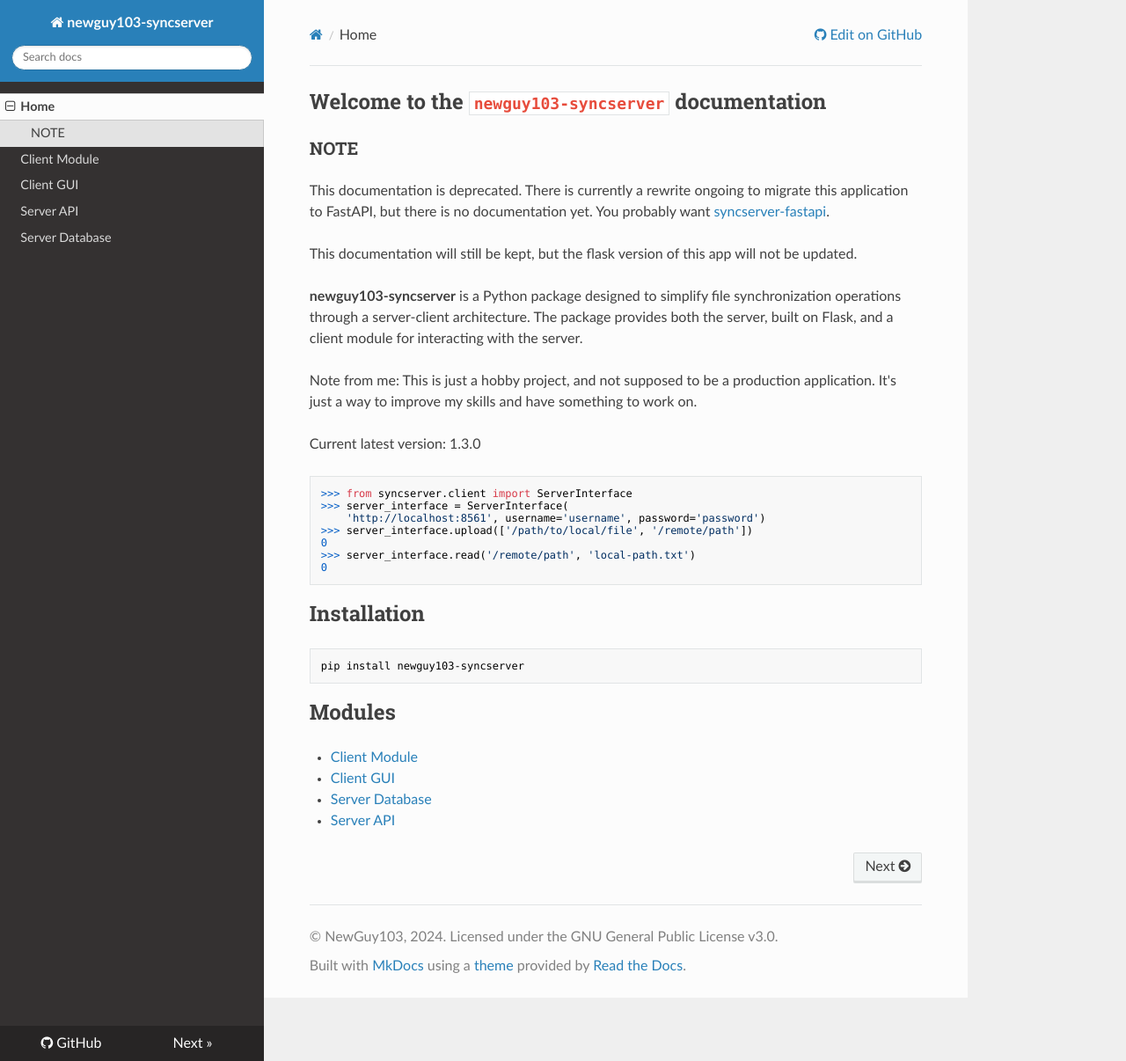
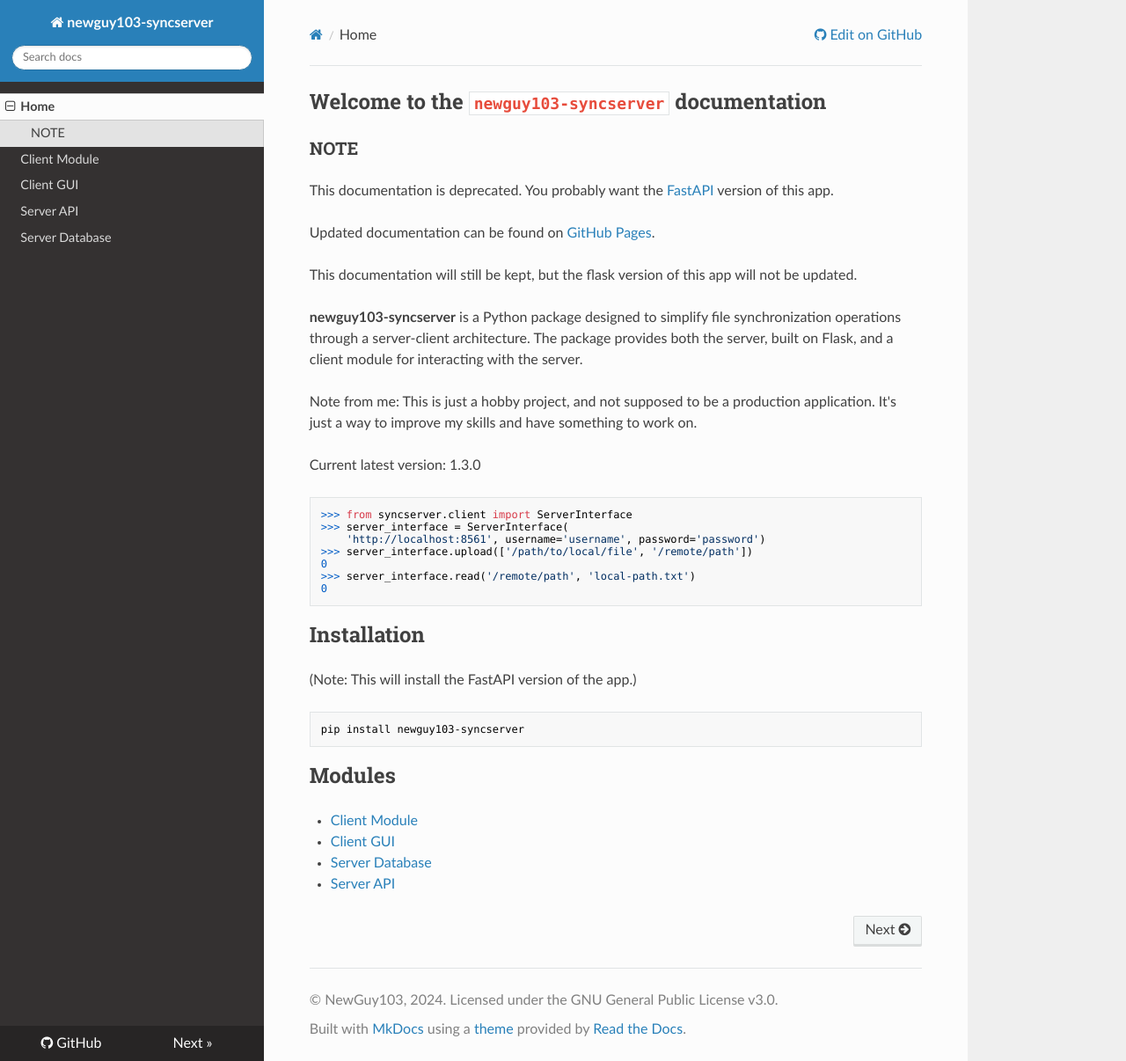
Before and after one commit to NewGuy103/syncServer, an MkDocs documentation site: the page built from docs/docs/index.md, in a window 1280 px wide and 1206 px high. Shown: the whole window at 88% size. Built offline with MkDocs 1.6.1, drawn with Linux system fonts in a browser that asks for light colours; nearby versions of some CDN libraries.

Commit message:
Update and archive this branch

````diff
--- a/docs/docs/index.md
+++ b/docs/docs/index.md
@@ -2,7 +2,9 @@
 
 ### NOTE
 
-This documentation is deprecated. There is currently a rewrite ongoing to migrate this application to FastAPI, but there is no documentation yet. You probably want [syncserver-fastapi](https://github.com/NewGuy103/syncServer/tree/fastapi-rewrite).
+This documentation is deprecated. You probably want the [FastAPI](https://github.com/NewGuy103/syncServer) version of this app.
+
+Updated documentation can be found on [GitHub Pages](https://newguy103.github.io/syncServer/).
 
 This documentation will still be kept, but the flask version of this app will not be updated.
 
@@ -24,6 +26,8 @@ Current latest version: 1.3.0
 
 ## Installation
 
+(Note: This will install the FastAPI version of the app.)
+
 ```bash
 pip install newguy103-syncserver
 ```
````
Also changed, not shown: README.md.
